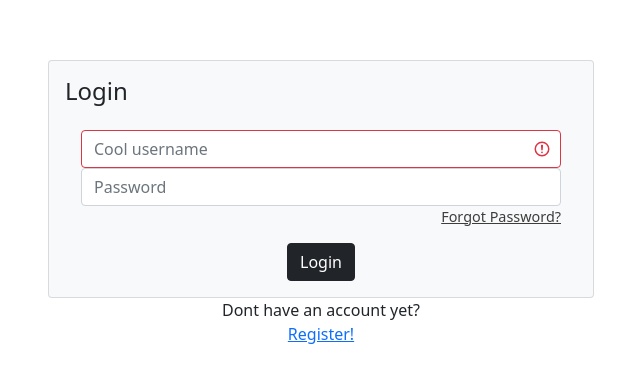
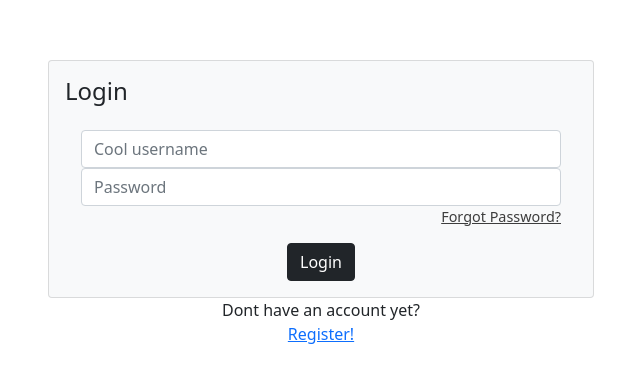
Before and after one commit to ivandrenc/NutriApp-Frontend, a Vue app in the folder vue/: page /login in a window 1280 px wide. Shown: the part 197-580 px from the top of the page, without its empty margins (319-959 px from the left). Built offline with nearby package versions, Linux system fonts and the light colour scheme.

Commit message:
We are not using email

```diff
--- a/vue/src/components/login_form.vue
+++ b/vue/src/components/login_form.vue
@@ -6,13 +6,11 @@
           <b-card-body>
 
             <b-form-group id="username-login" label-for="input-0">
-              <!--:validation has to ask server if that username is taken-->
               <b-form-input
                 id="input-0"
                 v-model="form.username"
                 type="text"
                 placeholder="Cool username"
-                :state="validateEmail"
                 required
               ></b-form-input>
             </b-form-group>
@@ -74,12 +72,6 @@ export default {
       reg_mail: /^(([^<>()[\]\\.,;:\s@"]+(\.[^<>()[\]\\.,;:\s@"]+)*)|(".+"))@((\[[0-9]{1,3}\.[0-9]{1,3}\.[0-9]{1,3}\.[0-9]{1,3}])|(([a-zA-Z\-0-9]+\.)+[a-zA-Z]{2,24}))$/,
     }
   },
-  computed:{
-    validateEmail:function(){
-      //check email to not let user make extra requests
-      return this.reg_mail.test(this.form.email);
-    },
-  },
   methods:{
     async validateLogin() {
       //  const credentials = {
```
